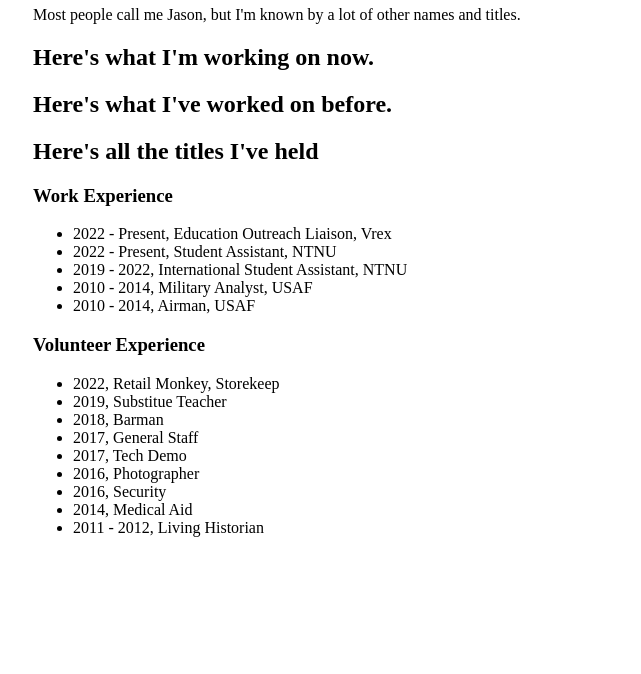
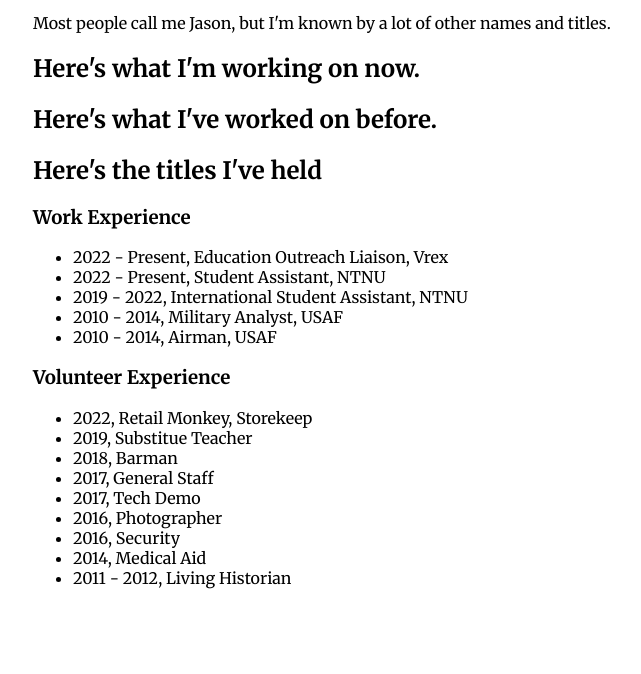
Before and after one commit to kjottkake/jiman.io, a plain HTML site: page index2.html in a window 1280 px wide. Shown: the part 126-800 px from the top of the page, without its empty margins (95-736 px from the left). Drawn offline with Linux system fonts and the light colour scheme.

Commit message:
added fonts

```diff
--- a/index2.html
+++ b/index2.html
@@ -6,7 +6,16 @@
     <meta http-equiv="X-UA-Compatible" content="IE=edge">
     <meta name="viewport" content="width=device-width, initial-scale=1.0">
     <title>Jason2</title>
+    <link rel="preconnect" href="https://fonts.googleapis.com">
+    <link rel="preconnect" href="https://fonts.gstatic.com" crossorigin>
+    <link
+        href="https://fonts.googleapis.com/css2?family=Merriweather:ital,wght@0,300;0,400;0,700;0,900;1,300;1,400;1,700;1,900&display=swap"
+        rel="stylesheet">
     <style>
+        * {
+            font-family: 'Merriweather', serif;
+        }
+
         body {
             width: 80%;
             margin: auto;
@@ -29,7 +38,7 @@
     <p>Most people call me Jason, but I'm known by a lot of other names and titles.</p>
     <h2>Here's what I'm working on now.</h2>
     <h2>Here's what I've worked on before.</h2>
-    <h2>Here's all the titles I've held</h2>
+    <h2>Here's the titles I've held</h2>
     <h3>Work Experience</h3>
     <ul>
         <li>2022 - Present, Education Outreach Liaison, Vrex</li>
```
